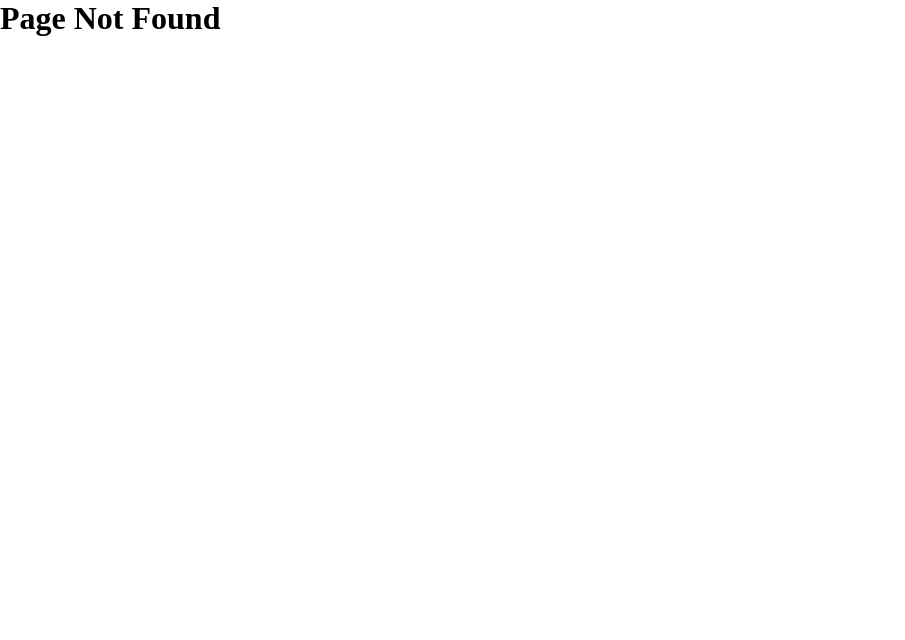
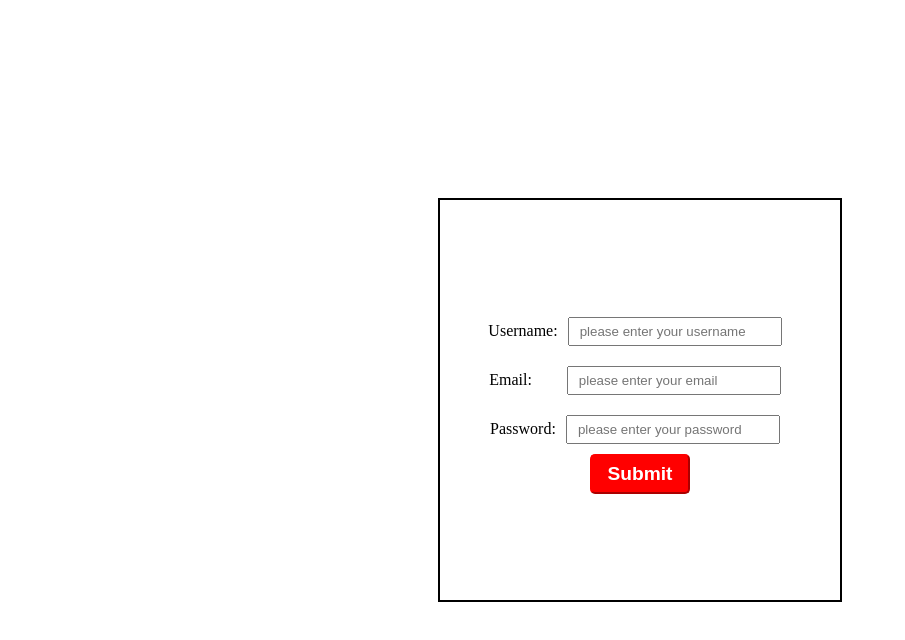
Before and after one commit to Tusharhotbit123/reactBasics, a React (Create React App) app: page /form in a window 1280 px wide. Before the commit this address had no page. Shown: the top 640 px of the page, without its empty margins (0-905 px from the left). Built offline with nearby package versions, Linux system fonts and the light colour scheme.

Commit message:
event handling in reactjs

```diff
--- a/src/App.js
+++ b/src/App.js
@@ -2,6 +2,7 @@ import React from "react";
 import { BrowserRouter as Router,Routes,Route } from "react-router-dom";
 import PageNotFound from "./components/PageNotFound";
 import UserCard from "./components/UserCard";
+import Form from "./components/Form";
 
 function App() {
 
@@ -12,6 +13,7 @@ function App() {
         <Routes>
            <Route path="*" element={<PageNotFound/>}/>
            <Route path="/users" element={<UserCard/>}/>
+           <Route path="/form" element={<Form/>}/>
         </Routes>
       </Router>
     </div>
--- /dev/null
+++ b/src/components/Form.jsx
@@ -0,0 +1,59 @@
+import React,{useState} from 'react'
+
+const Form = () => {
+
+    const [data,setData]=useState({
+        username:"",
+        email:"",
+        password:""
+    })
+
+
+    const handleChange=(e)=>{
+
+        const {name,value}=e.target
+
+        setData((prev)=>({
+            ...prev,
+            [name]:value
+        }))
+
+    }
+
+
+    const handleSubmit=(e)=>{
+        e.preventDefault()
+         const {name,value}=e.target;
+         setData((prev)=>({
+            ...prev,
+            [name]:value
+         }))
+
+         console.log(data);
+         setData({
+            username:"",
+            email:"",
+            password:""
+        })
+    }
+
+
+  return (
+    <div style={{display:"flex",alignItems:"center",justifyContent:"center",height:"100vh"}}>
+       <form onSubmit={handleSubmit} className='form'>
+          <label>
+            Username:<input type="name" name="username" value={data.username} onChange={handleChange} className='input' placeholder="please enter your username"/>
+          </label>
+          <label>
+            Email:<input type="email"  name="email" value={data.email} onChange={handleChange} style={{marginLeft:"35px"}} className='input' placeholder="please enter your email"/>
+          </label>
+          <label>
+            Password:<input type="password" name="password" value={data.password} onChange={handleChange} className='input' placeholder="please enter your password"/>
+          </label>
+          <button className='btn'>Submit</button>
+       </form>
+    </div>
+  )
+}
+
+export default Form
--- a/src/index.css
+++ b/src/index.css
@@ -1,25 +1,44 @@
 *{
-    margin:0;
-    padding:0;
+  padding:0;
+  margin:0;
 }
 
-.link{
-    color:aquamarine;
+
+.form{
+  display:flex;
+  flex-direction: column;
+  justify-content: center;
+  align-items: center;
+  height:400px;
+  width:400px;
+  /* background-color: black; */
+  border:2px solid black
 }
-.active{
-    color:aqua;
-  }
 
-  .nav{
-    display: flex;
-    justify-content: center;
-    align-items: center;
-    height:50px;
-    background-color: black;
-    color:white;
-    font-size: x-large;
-  }
+.input{
 
-/* .link{
-    color:aquamarine;
-} */
+  height:25px;
+  width:200px;
+  padding-left: 10px;
+  margin:10px;
+}
+
+.btn{
+     height:40px;
+     width:100px;
+     border-radius: 5px;
+     background-color: red;
+     border-color: red;
+     color:white;
+     font-weight: 600;
+     font-size: larger;
+     transition:all ease-in-out .05s;
+}
+
+.btn:hover{
+  background-color: rgb(21, 237, 21);
+  border-color: green;
+  height:50px;
+  width:120px;
+
+}
```
